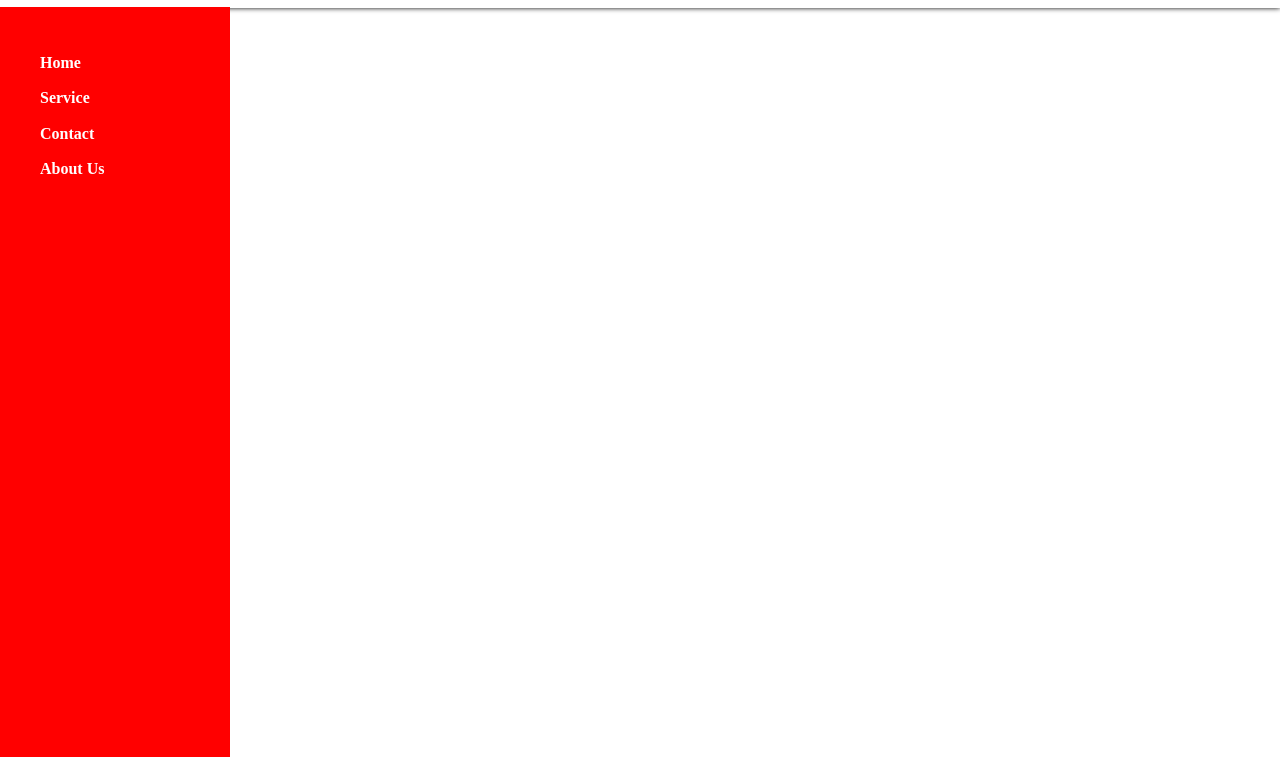
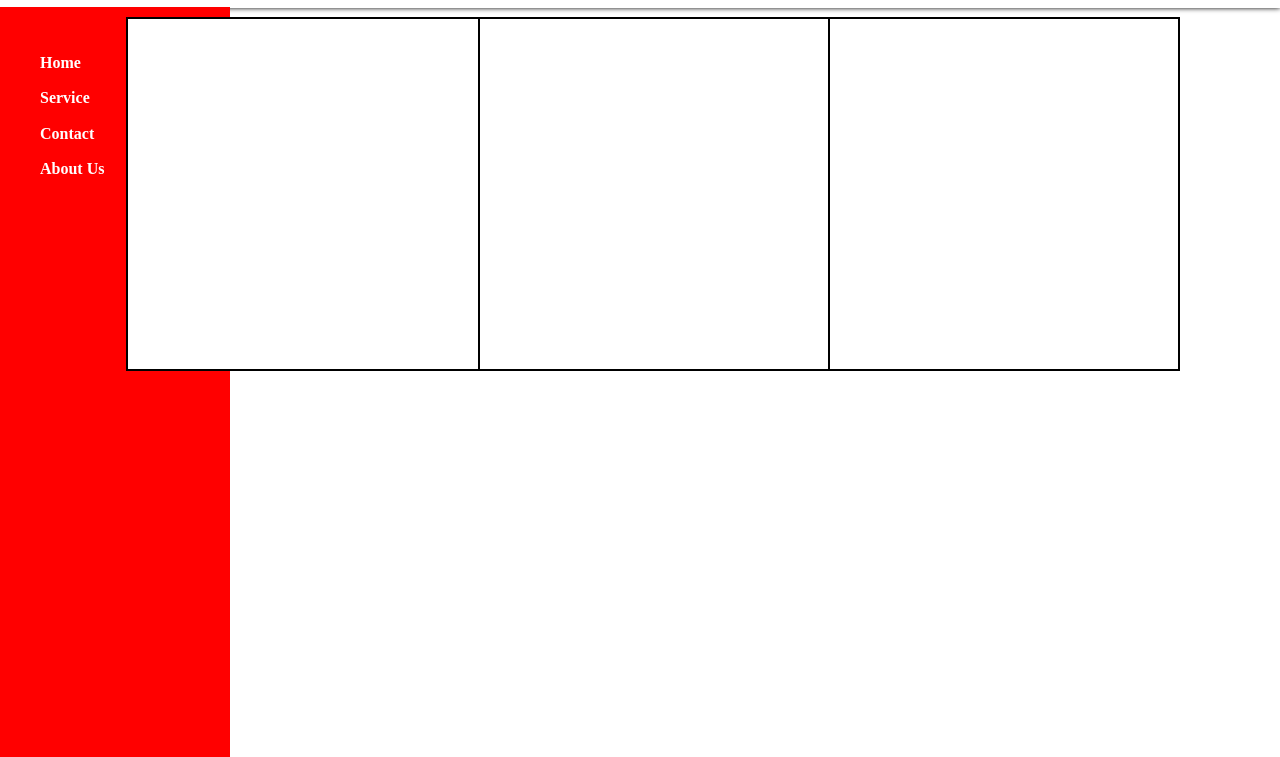
Before and after one commit to dinil2005/ITS_Assignment_03, a plain HTML site: page case_02/index.html in a window 1280 px wide. Shown: the part 43-800 px from the top of the page. Drawn offline with Linux system fonts and the light colour scheme.

Commit message:
add three square

```diff
--- a/case_02/assets/style.css
+++ b/case_02/assets/style.css
@@ -58,3 +58,28 @@ body>div{
     background-color: red;
     position: absolute;
 }
+
+section{
+    position: relative;
+}
+
+section>div {
+    width: 350px;
+    height: 350px;
+    background-color: white;
+    border: 2px solid black;
+    position: absolute;
+}
+
+section>div:first-child{
+    top: 10px;
+    right: 100px;
+}
+section>div:nth-child(2){
+    top: 10px;
+    right: 450px;
+}
+section>div:nth-child(3){
+    top: 10px;
+    right: 800px;
+}
--- a/case_02/index.html
+++ b/case_02/index.html
@@ -11,8 +11,6 @@
 <header>
     <div>
         <img src="/case_02/assets/img/Ijse_logo.png" alt="" width="150px">
-
-
         <nav>
             <li>Home</li>
             <li>Service</li>
@@ -21,9 +19,6 @@
         </nav>
 
     </div>
-
-
-
 </header>
 
     <div>
@@ -33,6 +28,12 @@
         <li>About Us</li>
     </div>
 
+   <section>
+       <div></div>
+       <div></div>
+       <div></div>
+   </section>
+
 
 
 </body>
```
